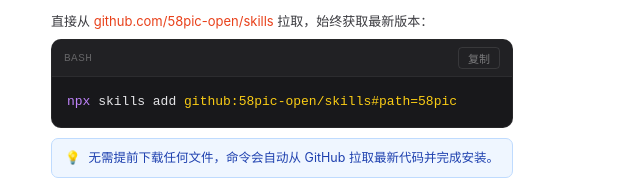
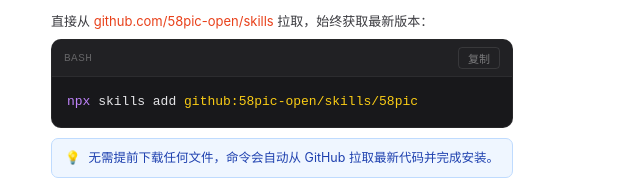
Before and after one commit to 58pic-open/skills, a website: page 58pic_tutorial.html in a window 1280 px wide. Shown: the part 1646-1841 px from the top of the page, 199-839 px from the left. Drawn offline with Linux system fonts and the light colour scheme.

Commit message:
使用文档更新

```diff
--- a/58pic_tutorial.html
+++ b/58pic_tutorial.html
@@ -742,7 +742,7 @@
                       <p>直接从 <a href="https://github.com/58pic-open/skills" target="_blank" style="color:var(--brand);text-decoration:none">github.com/58pic-open/skills</a> 拉取，始终获取最新版本：</p>
                       <div class="codeblock">
                         <div class="cb-head"><span class="cb-lang">bash</span><button class="cb-copy" onclick="cpCode(this)">复制</button></div>
-                        <pre><span class="xk">npx</span> skills add <span class="xs">github:58pic-open/skills#path=58pic</span></pre>
+                        <pre><span class="xk">npx</span> skills add <span class="xs">github:58pic-open/skills/58pic</span></pre>
                       </div>
                       <div class="tip"><span class="tip-icon">💡</span><span>无需提前下载任何文件，命令会自动从 GitHub 拉取最新代码并完成安装。</span></div>
                     </div>
@@ -806,7 +806,7 @@
                       <p style="font-size:13px;color:var(--mid);margin-bottom:8px">从 <a href="https://github.com/58pic-open/skills" target="_blank" style="color:var(--brand);text-decoration:none">github.com/58pic-open/skills</a> 拉取，始终获取最新版本：</p>
                       <div class="codeblock">
                         <div class="cb-head"><span class="cb-lang">bash</span><button class="cb-copy" onclick="cpCode(this)">复制</button></div>
-                        <pre><span class="xk">npx</span> skills add <span class="xs">github:58pic-open/skills#path=58pic</span> <span class="xo">--tool</span> cursor</pre>
+                        <pre><span class="xk">npx</span> skills add <span class="xs">github:58pic-open/skills/58pic</span> <span class="xo">--tool</span> cursor</pre>
                       </div>
                     </div>
                     <div class="imode" id="cursor-local">
@@ -859,7 +859,7 @@
                       <p style="font-size:13px;color:var(--mid);margin-bottom:8px">从 <a href="https://github.com/58pic-open/skills" target="_blank" style="color:var(--brand);text-decoration:none">github.com/58pic-open/skills</a> 拉取，始终获取最新版本：</p>
                       <div class="codeblock">
                         <div class="cb-head"><span class="cb-lang">bash</span><button class="cb-copy" onclick="cpCode(this)">复制</button></div>
-                        <pre><span class="xk">npx</span> skills add <span class="xs">github:58pic-open/skills#path=58pic</span> <span class="xo">--tool</span> windsurf</pre>
+                        <pre><span class="xk">npx</span> skills add <span class="xs">github:58pic-open/skills/58pic</span> <span class="xo">--tool</span> windsurf</pre>
                       </div>
                     </div>
                     <div class="imode" id="windsurf-local">
@@ -912,7 +912,7 @@
                       <p style="font-size:13px;color:var(--mid);margin-bottom:8px">从 <a href="https://github.com/58pic-open/skills" target="_blank" style="color:var(--brand);text-decoration:none">github.com/58pic-open/skills</a> 拉取，始终获取最新版本：</p>
                       <div class="codeblock">
                         <div class="cb-head"><span class="cb-lang">bash</span><button class="cb-copy" onclick="cpCode(this)">复制</button></div>
-                        <pre><span class="xk">npx</span> skills add <span class="xs">github:58pic-open/skills#path=58pic</span> <span class="xo">--tool</span> continue</pre>
+                        <pre><span class="xk">npx</span> skills add <span class="xs">github:58pic-open/skills/58pic</span> <span class="xo">--tool</span> continue</pre>
                       </div>
                     </div>
                     <div class="imode" id="continue-local">
@@ -965,7 +965,7 @@
                       <p style="font-size:13px;color:var(--mid);margin-bottom:8px">从 <a href="https://github.com/58pic-open/skills" target="_blank" style="color:var(--brand);text-decoration:none">github.com/58pic-open/skills</a> 拉取，始终获取最新版本：</p>
                       <div class="codeblock">
                         <div class="cb-head"><span class="cb-lang">bash</span><button class="cb-copy" onclick="cpCode(this)">复制</button></div>
-                        <pre><span class="xk">npx</span> skills add <span class="xs">github:58pic-open/skills#path=58pic</span> <span class="xo">--tool</span> vscode</pre>
+                        <pre><span class="xk">npx</span> skills add <span class="xs">github:58pic-open/skills/58pic</span> <span class="xo">--tool</span> vscode</pre>
                       </div>
                     </div>
                     <div class="imode" id="vscode-local">
--- a/package.json
+++ b/package.json
@@ -3,5 +3,9 @@
   "private": true,
   "workspaces": ["58pic"],
   "description": "千图网官方 AI Skill 集合",
-  "license": "MIT"
+  "license": "MIT",
+  "repository": {
+    "type": "git",
+    "url": "https://github.com/58pic-open/skills.git"
+  }
 }
```
Also changed, not shown: 58pic/README.md, README.md.
